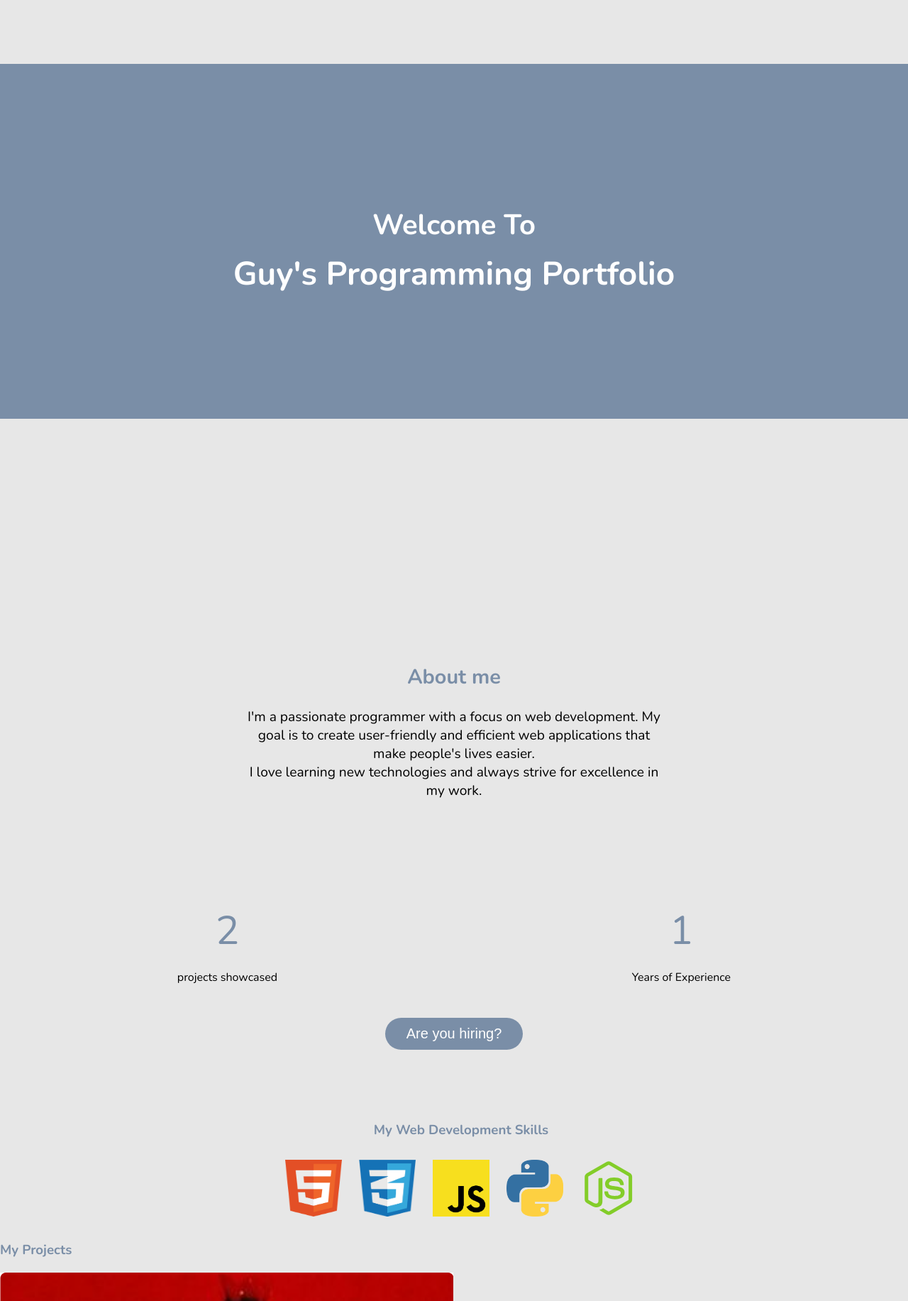
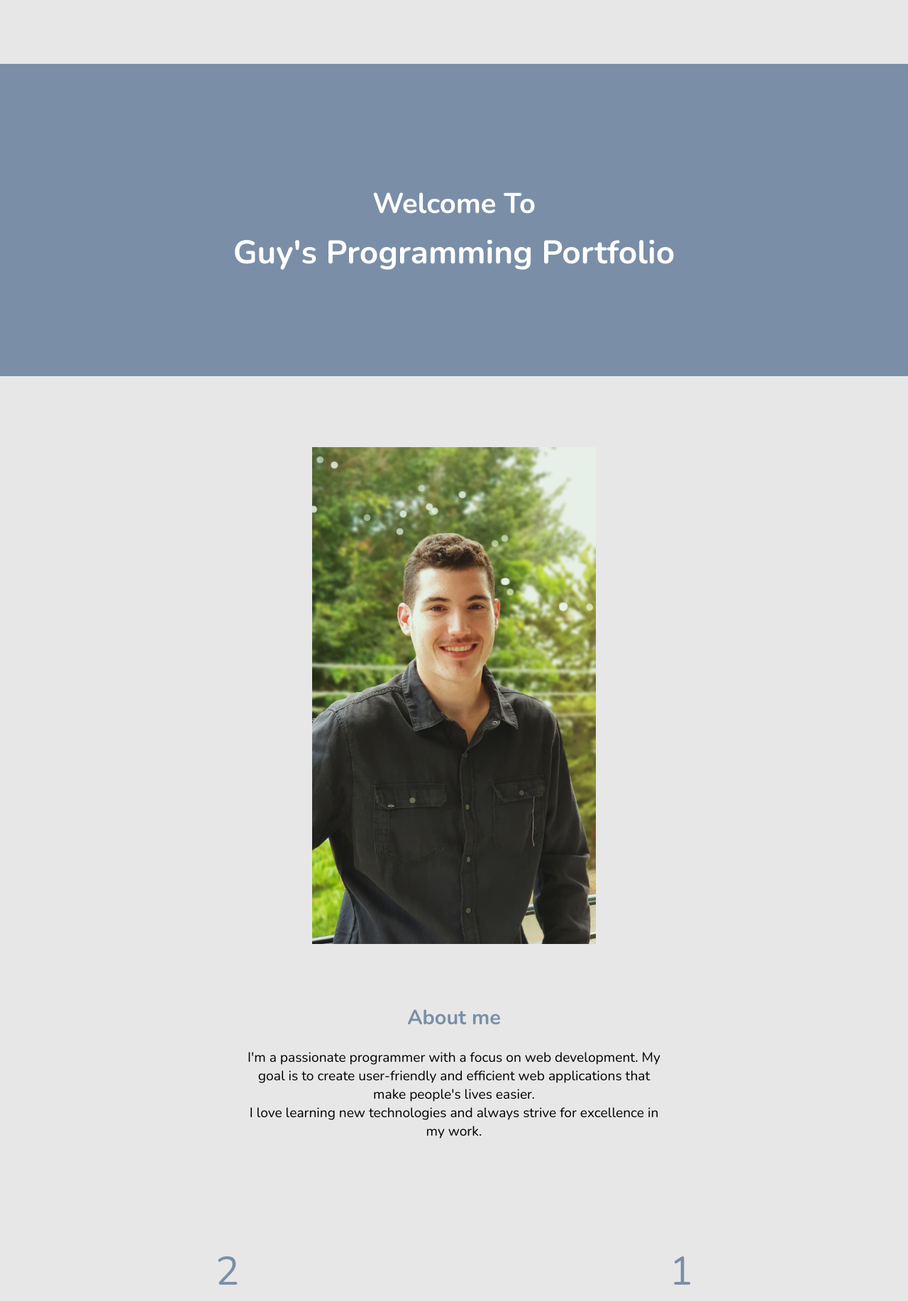
Before and after one commit to QleanGG/Portfolio-Website, a plain HTML site: page index.html in a window 1280 px wide. Shown: the part 103-1936 px from the top of the page at 71% size. Drawn offline with nearby package versions, Linux system fonts and the light colour scheme; a web font is replaced by a local one.

Commit message:
add creator picture, more animations to individual parts and change to project section

```diff
--- a/index.html
+++ b/index.html
@@ -16,7 +16,7 @@
         <h2>Guy Guzman</h2>
         <ul class="nav">
             <!-- <li><a>Projects</a></li> -->
-            <li><a href="#">About Me</a></li>
+            <li><a href="#about-me-section">About Me</a></li>
             <li class="border-btn"><a href="#">Contact Me</a></li>
         </ul>
     </nav>
@@ -31,7 +31,10 @@
     <main>
 
         <section class="hidden" id="about-me-section">
-            <div class="about-me">
+            <div class="hidden pic">
+                <img src="./resources/images/guy-linkedin.jpg" alt="Picture of Guy Guzman" width="400px" height="700px">
+            </div>
+            <div class="hidden about-me">
                 <h2>About me</h2>
                 <p>I'm a passionate programmer with a focus on web development. My goal is to create user-friendly and efficient web applications that make people's lives easier.<br> I love learning new technologies and always strive for excellence in my work.</p>
                 <!-- <img src="./resources/images/codecode.jpg" alt="blue code lines"> -->
@@ -68,7 +71,7 @@
         </section>
 
         <section class="hidden" id="projects">
-            <h3>My Projects</h3>
+            <h2>My Projects</h2>
             <div class="project-container">
                 <img class="project" src="./resources/images/dpr project.png">
                 <a target="_blank" href="https://github.com/QleanGG/random-messages"><button class="btn">View details</button></a>
--- a/resources/css/style.css
+++ b/resources/css/style.css
@@ -25,6 +25,10 @@
     }
 }
 /* GENERAL BODY STYLE FOR WEBSITE   */
+html {
+    scroll-behavior: smooth;
+}
+
 body {
     background-color: #e7e7e7;
     /* background-color: #aabbb5; */
@@ -92,7 +96,10 @@ a {
     transition: background-color 0.3s, border 0.3s; /* Smooth transitions for background color and border */
 }
 
-
+.pic img{
+    display: block;
+    margin: auto;
+}
 
 footer{
     margin-top: 40px;
@@ -103,11 +110,11 @@ footer{
     background-color: #7a8ea7;
     color: #fff;
     text-align: center;
-    padding: 200px 0;
+    padding: 170px 0;
     margin-top: 60px;
     width: 100%;
     height: 100px;
-    margin-bottom: 240px;
+    margin-bottom: 100px;
 }
 
 /* Heading Styles */
@@ -129,9 +136,9 @@ footer{
   /* About Me Section Styles */
   .about-me {
     text-align: center;
-    padding: 80px 0 20px;
+    padding: 60px 0 20px;
     margin-bottom: 20px;
-    margin-top: 50px;
+    margin-top: 0px;
     /* background-image: url("../images/code\ project.png"); */
     /* background-repeat: no-repeat; */
     /* background-size: cover; */
@@ -205,9 +212,11 @@ footer{
     /* transform: translateX(0); */
 }
 
+/* skills section */
 .skills {
     text-align: center;
     margin-left: 20px;
+    margin-bottom: 180px;
 }
 
 .skills ul {
--- a/resources/js/app.js
+++ b/resources/js/app.js
@@ -37,8 +37,8 @@ let expCount = 1; // years of experience
 let projectCount = 2; // projects
 
 window.addEventListener('load', function() {
-    animateCount(expElement, 0,  expCount, 800); // 1000ms (1 seconds) animation duration
-    animateCount(projectElement, 0, projectCount, 800);
+    animateCount(expElement, 0,  expCount, 1800); // 1000ms (1 seconds) animation duration
+    animateCount(projectElement, 0, projectCount, 1800);
 });
 
 // Update button event listener
```
Also changed, not shown: resources/images/guy-linkedin.jpg (added).
